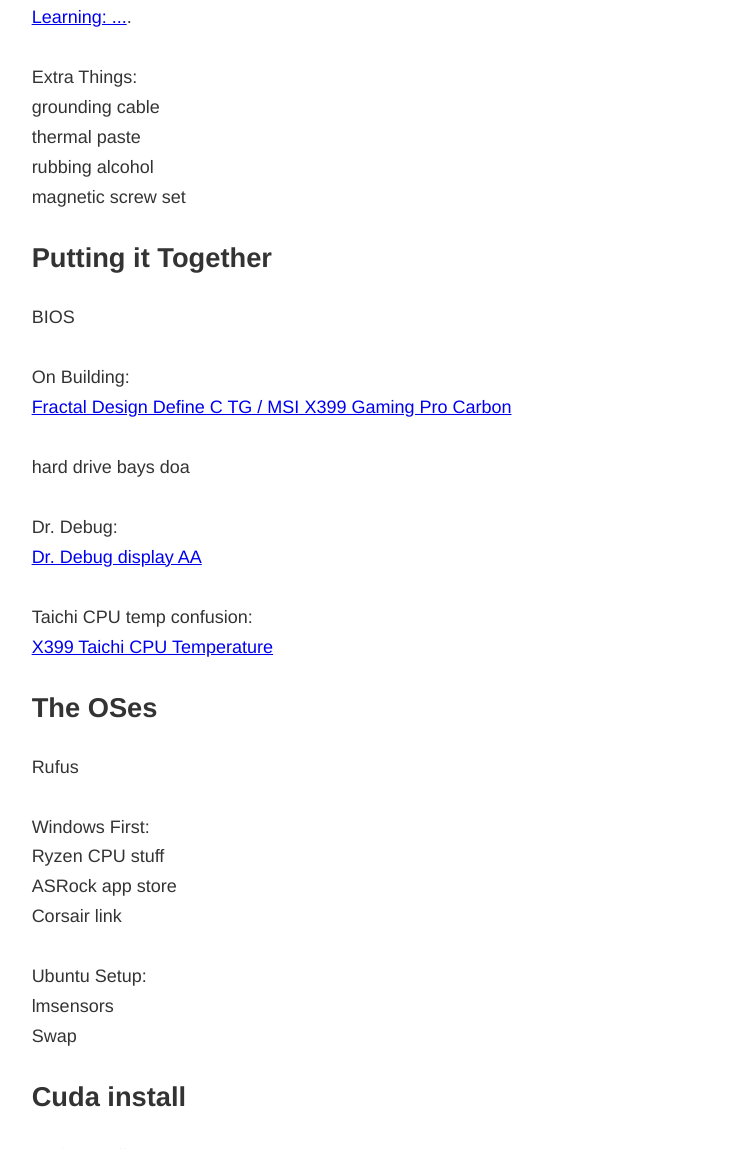
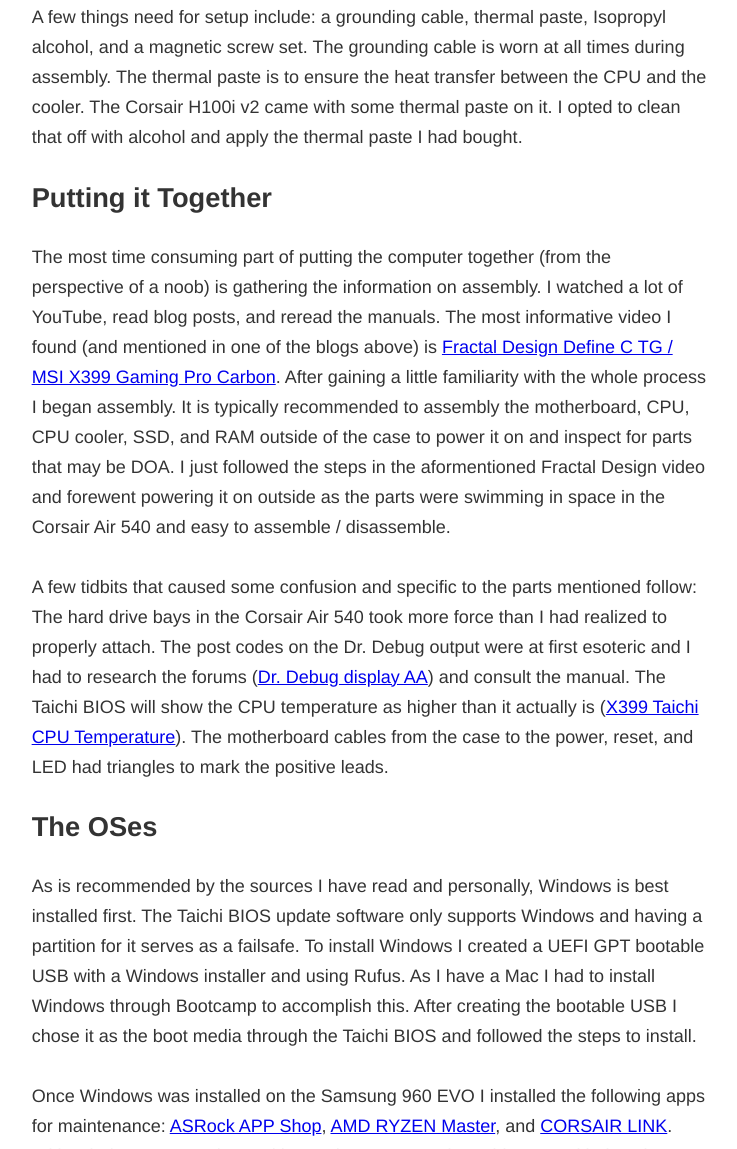
Before and after one commit to jjgp/jjgp.github.io, a Gatsby site: page /building-a-pc/ in a window 1280 px wide. Shown: the part 1651-2800 px from the top of the page, without its empty margins (271-1008 px from the left). Built offline with nearby package versions, Linux system fonts and the light colour scheme; Gatsby itself is replaced by a stand-in of ours; some packages are replaced by stand-ins of ours.

Commit message:
building-a-pc: putting it together and OSes section

```diff
--- a/content/blog/building-a-pc/index.md
+++ b/content/blog/building-a-pc/index.md
@@ -9,7 +9,7 @@
 Having read a few posts about building a computer for machine and deep learning
 I had become inspired to build one of my own.
 
-> - [Build and Setup Your Own Deep Learning Server From Scratch](https:// towardsdatascience.com/build-and-setup-your-own-deep-learning-server-from-scratch-e771dacaa252)
+> - [Build and Setup Your Own Deep Learning Server From Scratch](https://towardsdatascience.com/build-and-setup-your-own-deep-learning-server-from-scratch-e771dacaa252)
 > - [Build your own top-spec remote-access Machine Learning rig: ...](https://medium.com/@aragalie/build-your-own-top-spec-remote-access-machine-learning-rig-a-very-detailed-assembly-and-dae0f4011a8f)
 > - [How to build the perfect Deep Learning Computer and save thousands of dollars](https://medium.com/the-mission/how-to-build-the-perfect-deep-learning-computer-and-save-thousands-of-dollars-9ec3b2eb4ce2)
 
@@ -21,7 +21,7 @@
 greater detail what parts there were and how they went together. I wanted to
 know what is involved in setting up remote resources and even enable
 development from my Macbook or my iPad Pro with
-[Blink](https://github.com/blinksh/blink) and [Juno](https://juno.sh/).
+[Termius](https://www.termius.com/), [Blink](https://github.com/blinksh/blink), and [Juno](https://juno.sh/).
 
 ## The Parts
 
@@ -35,55 +35,85 @@
 **Power Supply:** Corsair 1000 W 80+ Platinum
 
 Apart from perusing the aforementioned posts on building machine learning rigs,
-[PCPartpicker](https://pcpartpicker.com/user/jjgp/saved/33ZV6h) (links to my
+[PCPartPicker](https://pcpartpicker.com/user/jjgp/saved/33ZV6h) (links to my
 part list) and its compatibility check was perhaps the most informative
 resource. My process wasn't very scientific and I even splurged on the CPU. I
 did make sure to pick a motherboard, CPU, and PSU could support more GPUs or
 other PCIe devices in the future. In researching which GPU to use I defaulted
-to the judgment outlined in the following: [Which GPU(s) to Get for Deep Learning: ...](http://timdettmers.com/2018/11/05/which-gpu-for-deep-learning/).
+to the judgment outlined in the following: [Which GPU(s) to Get for Deep Learning: ...](http://timdettmers.com/2018/11/05/which-gpu-for-deep-learning/)
 
-Extra Things:
-grounding cable
-thermal paste
-rubbing alcohol
-magnetic screw set
+A few things need for setup include: a grounding cable, thermal paste,
+Isopropyl alcohol, and a magnetic screw set. The grounding cable is worn at all
+times during assembly. The thermal paste is to ensure the heat transfer between
+the CPU and the cooler. The Corsair H100i v2 came with some thermal paste on
+it. I opted to clean that off with alcohol and apply the thermal paste I had
+bought.
 
 ## Putting it Together
 
-BIOS
+The most time consuming part of putting the computer together (from the
+perspective of a noob) is gathering the information on assembly. I watched
+a lot of YouTube, read blog posts, and reread the manuals. The most
+informative video I found (and mentioned in one of the blogs above) is
+[Fractal Design Define C TG / MSI X399 Gaming Pro Carbon](https://www.youtube.com/watch?v=83mA2TGNRCU).
+After gaining a little familiarity with the whole process I began assembly. It
+is typically recommended to assembly the motherboard, CPU, CPU cooler, SSD, and
+RAM outside of the case to power it on and inspect for parts that may be DOA.
+I just followed the steps in the aformentioned Fractal Design video and forewent
+powering it on outside as the parts were swimming in space in the Corsair Air
+540 and easy to assemble / disassemble.
 
-On Building:
-[Fractal Design Define C TG / MSI X399 Gaming Pro Carbon](https://www.youtube.com/watch?v=83mA2TGNRCU)
-
-hard drive bays doa
-
-Dr. Debug:
-[Dr. Debug display AA](http://forum.asrock.com/forum_posts.asp?TID=3110&title=dr-debug-display-aa)
-
-Taichi CPU temp confusion:
-[X399 Taichi CPU Temperature](http://forum.asrock.com/forum_posts.asp?TID=6912&title=x399-taichi-cpu-temperature)
+A few tidbits that caused some confusion and specific to the parts mentioned
+follow: The hard drive bays in the Corsair Air 540 took more force than I had
+realized to properly attach. The post codes on the Dr. Debug output were at
+first esoteric and I had to research the forums ([Dr. Debug display AA](http://forum.asrock.com/forum_posts.asp?TID=3110&title=dr-debug-display-aa))
+and consult the manual. The Taichi BIOS will show the CPU temperature as higher
+than it actually is ([X399 Taichi CPU Temperature](http://forum.asrock.com/forum_posts.asp?TID=6912&title=x399-taichi-cpu-temperature)).
+The motherboard cables from the case to the power, reset, and LED had triangles
+to mark the positive leads.
 
 ## The OSes
 
-Rufus
+As is recommended by the sources I have read and personally, Windows is best
+installed first. The Taichi BIOS update software only supports Windows and
+having a partition for it serves as a failsafe. To install Windows I created
+a UEFI GPT bootable USB with a Windows installer and using Rufus. As I have a
+Mac I had to install Windows through Bootcamp to accomplish this. After
+creating the bootable USB I chose it as the boot media through the Taichi
+BIOS and followed the steps to install.
 
-Windows First:
-Ryzen CPU stuff
-ASRock app store
-Corsair link
+Once Windows was installed on the Samsung 960 EVO I installed the following
+apps for maintenance: [ASRock APP Shop](http://www.asrock.com/feature/appshop/),
+[AMD RYZEN Master](https://www.amd.com/en/technologies/ryzen-master), and
+[CORSAIR LINK](https://www.corsair.com/us/en/corsairlink). With Windows I
+created a partition and a UEFI GPT bootable USB with the Ubuntu installer. To
+install I simply chose to boot from the USB from the BIOS and followed the
+install steps.
 
-Ubuntu Setup:
-lmsensors
-Swap
+## Cuda Install
 
-## Cuda install
-
-Cuda Install:
-[NVIDIA CUDA Installation Guide for Linux](https://docs.nvidia.com/cuda/cuda-installation-guide-linux/index.html)
+The CUDA install was perhaps the most frustrating part. Mostly because there is
+a lot of information to digest at the [NVIDIA CUDA Installation Guide for Linux](https://docs.nvidia.com/cuda/cuda-installation-guide-linux/index.html)
+and steps can be unclear such as which option to choose to download the
+[CUDA Toolkit](https://developer.nvidia.com/cuda-downloads).
+The most straightforward way to go about it is outlined at the following:
+[How To Install CUDA 10...](https://www.pugetsystems.com/labs/hpc/How-To-Install-CUDA-10-together-with-9-2-on-Ubuntu-18-04-with-support-for-NVIDIA-20XX-Turing-GPUs-1236/).
+In short, it's to download the deb (network) CUDA Toolkit and follow the steps
+there. I had tried deb (local) and it just lead to unmet dependency issues.
 
 ## Remote Access
 
-Wake On Lan
-Remote SSH
-No-IP
-Real VNC
+![pi](./pi.png)
+
+Most of my use of the PC will be remotely. To facilitate that I set up the
+following: [WakeOnLan](https://help.ubuntu.com/community/WakeOnLan),
+[OpenSSH](https://help.ubuntu.com/lts/serverguide/openssh-server.html.en),
+[Real VNC](https://www.realvnc.com/), and [No-IP](https://www.noip.com/).
+As my router does not support the broadcasting of magic packets to wake the
+computer from a nonlocal network, I set up a Raspberry Pi on the local network
+to do so. Essentially I can SSH into the Raspberry Pi (even with [Termius](https://www.termius.com/)
+on my iPhone) and use [etherwake](https://www.mkssoftware.com/docs/man1/etherwake.1.asp)
+to turn on my PC.
+
+The next things I've planned for my PC are to setup a development environment
+for machine learning!
```
Also changed, not shown: 1 other file.
